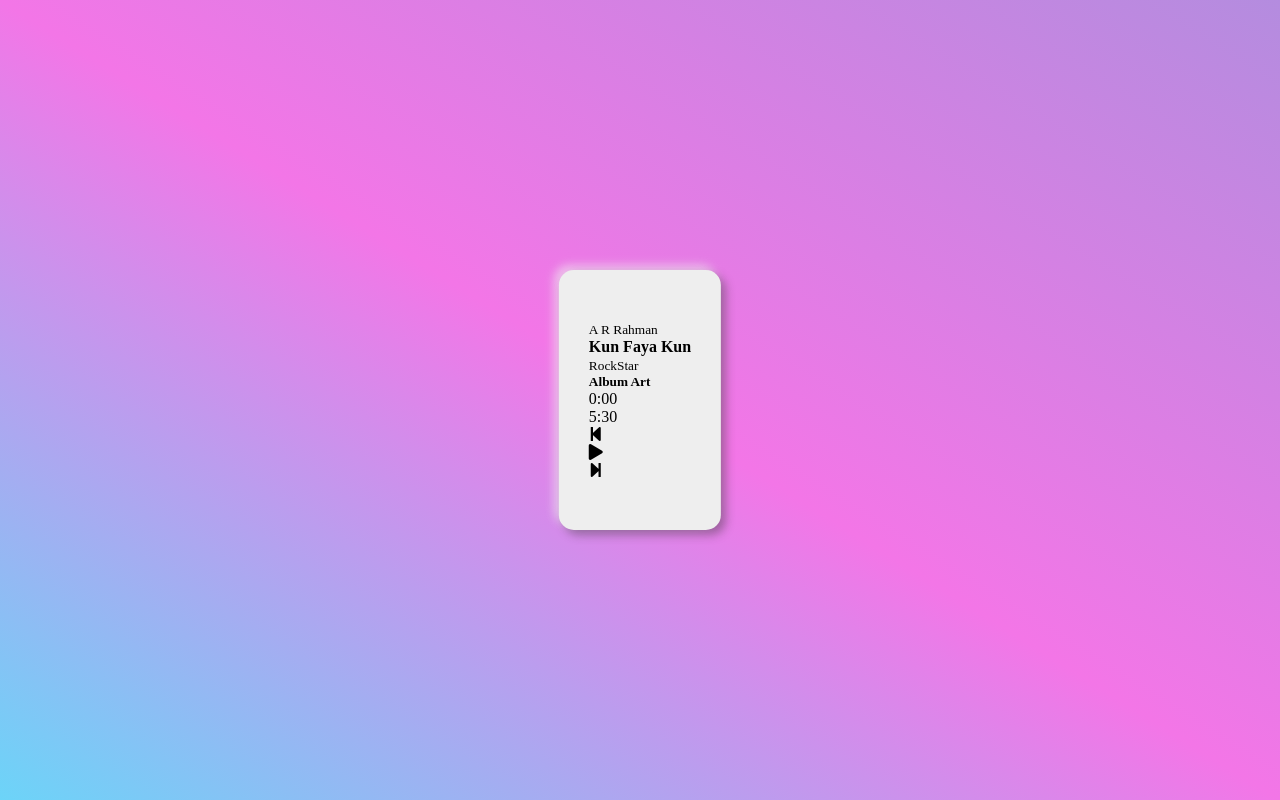
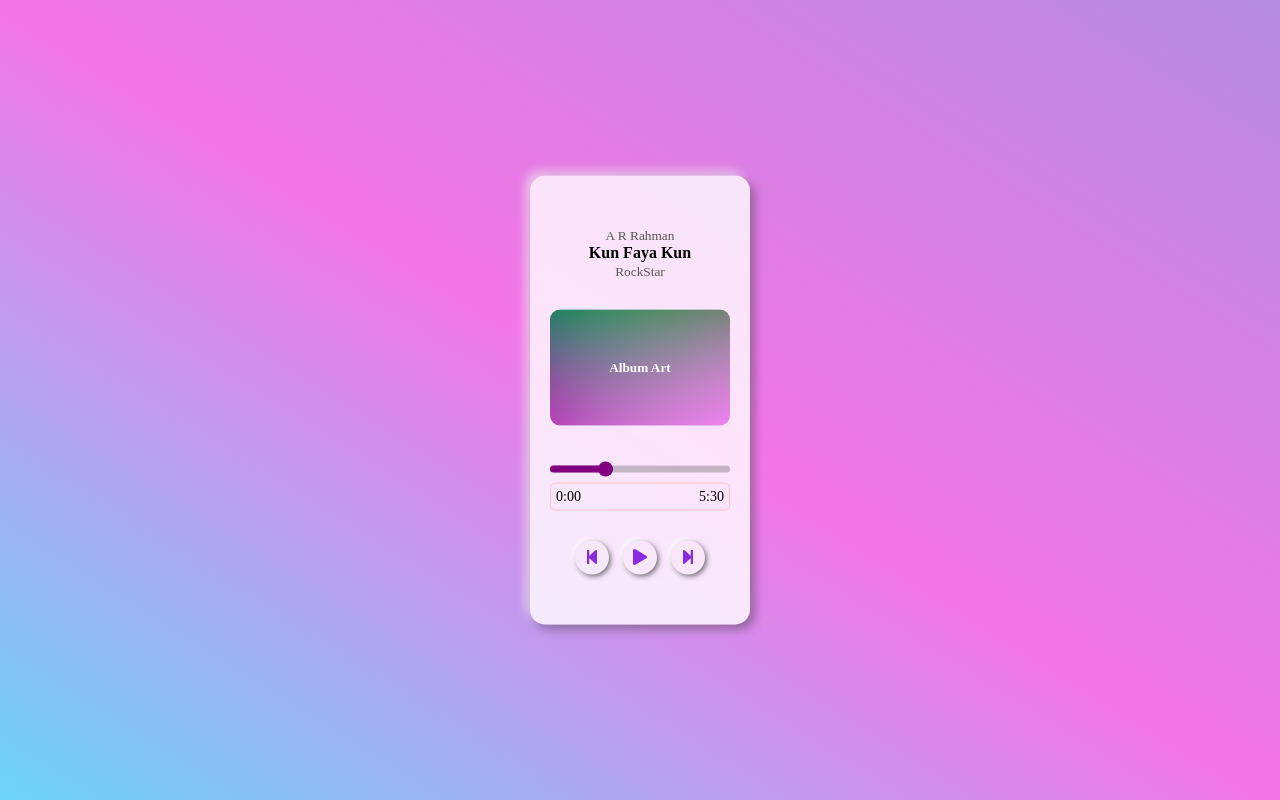
Before and after one commit to cbaitbd/Web_Dev_06, a PHP site: page / in a window 1280 px wide. Run offline with PHP 8.4, Linux system fonts and the light colour scheme.

Commit message:
Audo Player Desing Done

```diff
--- a/Fun Projects/AudioPlayer/style.css
+++ b/Fun Projects/AudioPlayer/style.css
@@ -13,10 +13,96 @@ body{
     position: fixed;
     top: 50%;
     left: 50%;
+    width: 220px;
     transform: translate(-50%, -50%);
-    background-color: #eee;
-    padding: 50px 30px;
+    background-color: rgba( 255, 255,255, .8);
+    padding: 50px 20px;
     border-radius: 15px;
     box-shadow: 5px 5px 10px rgba(51, 51, 51, 0.4),
                 -5px -5px 10px #eee9;
 }
+
+.song-info{
+    text-align: center;
+    margin-bottom: 30px;
+}
+
+.song-info > small{
+    color: #555;
+
+}
+
+.album-art{
+    padding:50px 30px;
+    text-align: center;
+    background-image: linear-gradient(to bottom right, transparent, violet),
+                    linear-gradient(to top right, transparent, green),
+                    linear-gradient(to bottom left, transparent,purple),
+                    linear-gradient(to top left, transparent, cyan);
+    color: white;
+    border-radius: 10px;
+}
+
+.progress{
+    margin-top: 40px;
+    height: 7px;
+    border-radius: 5px;
+    width: 100%;
+    background-color: #5555;
+}
+
+.liner{
+    height: inherit;
+    width: 35%;
+    background-color: purple;
+    border-radius: inherit;
+    position: relative;
+}
+
+.dot{
+    position: absolute;
+    right: 0px;
+    top: -4px;
+    height: 15px;
+    width: 15px;
+    border-radius: 50%;
+    background-color: inherit;
+}
+
+.timer{
+    margin-top: 10px;
+    padding: 5px;
+    border: 1px solid pink;
+    border-radius: 5px;
+    font-size: 14px;
+}
+
+.timer::after{
+    content: "";
+    display: block;
+    clear: both;
+}
+
+.current{
+    float: left;
+}
+
+.total{
+    float: right;
+}
+
+.btns{
+    margin-top: 30px;
+    text-align: center;
+}
+
+.icon{
+    display: inline-block;
+    padding: 8px 10px;
+    border-radius: 50%;
+    margin: 0 5px;
+    color: blueviolet;
+    box-shadow: 2px 2px 5px rgba(0, 0, 0, 0.514),
+                -3px -3px 3px rgba(255, 255, 255, 0.548);
+    cursor: pointer;
+}
```
Also changed, not shown: Fun Projects/AudioPlayer/index.html (line endings or trailing spaces).
